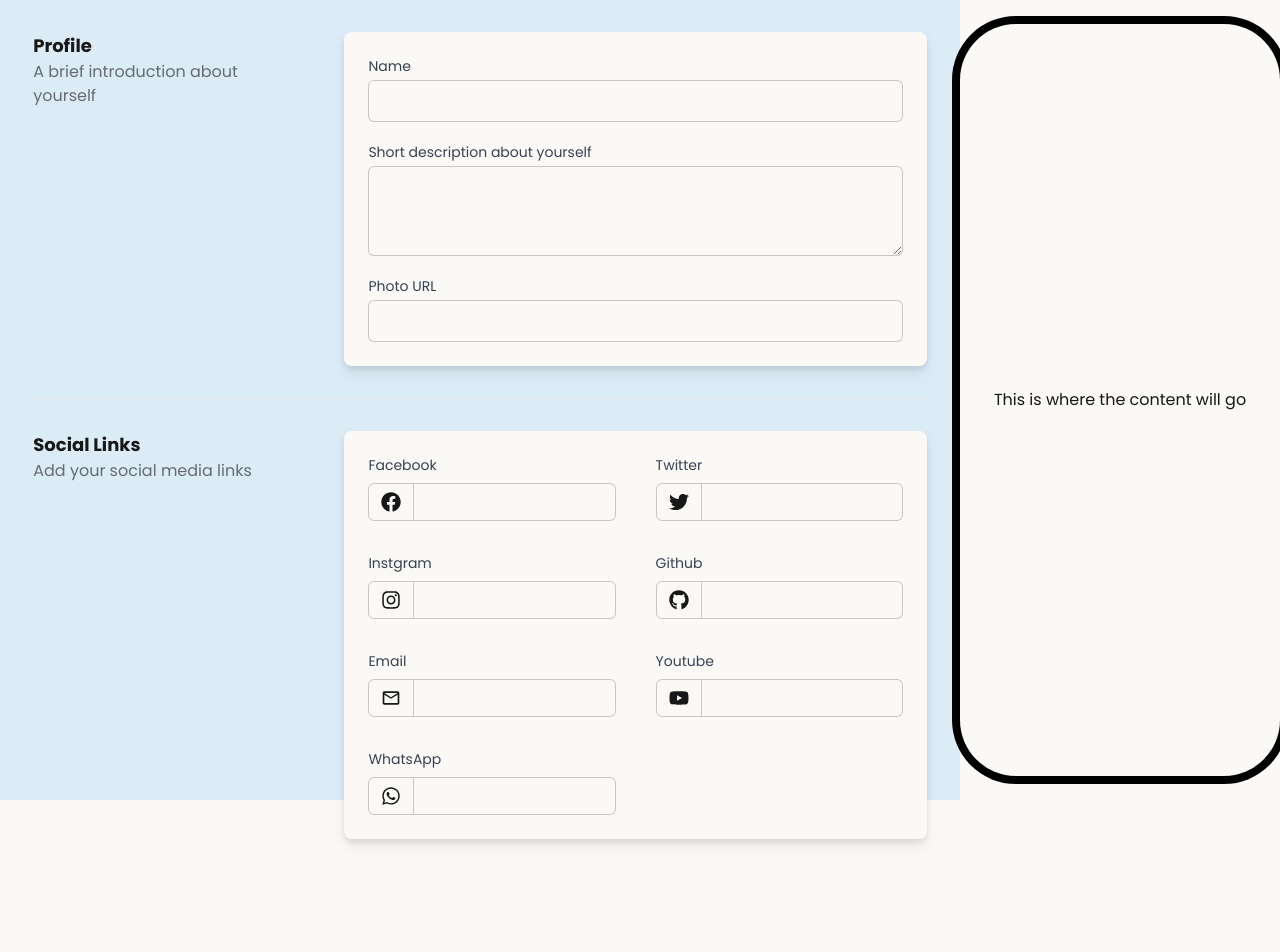
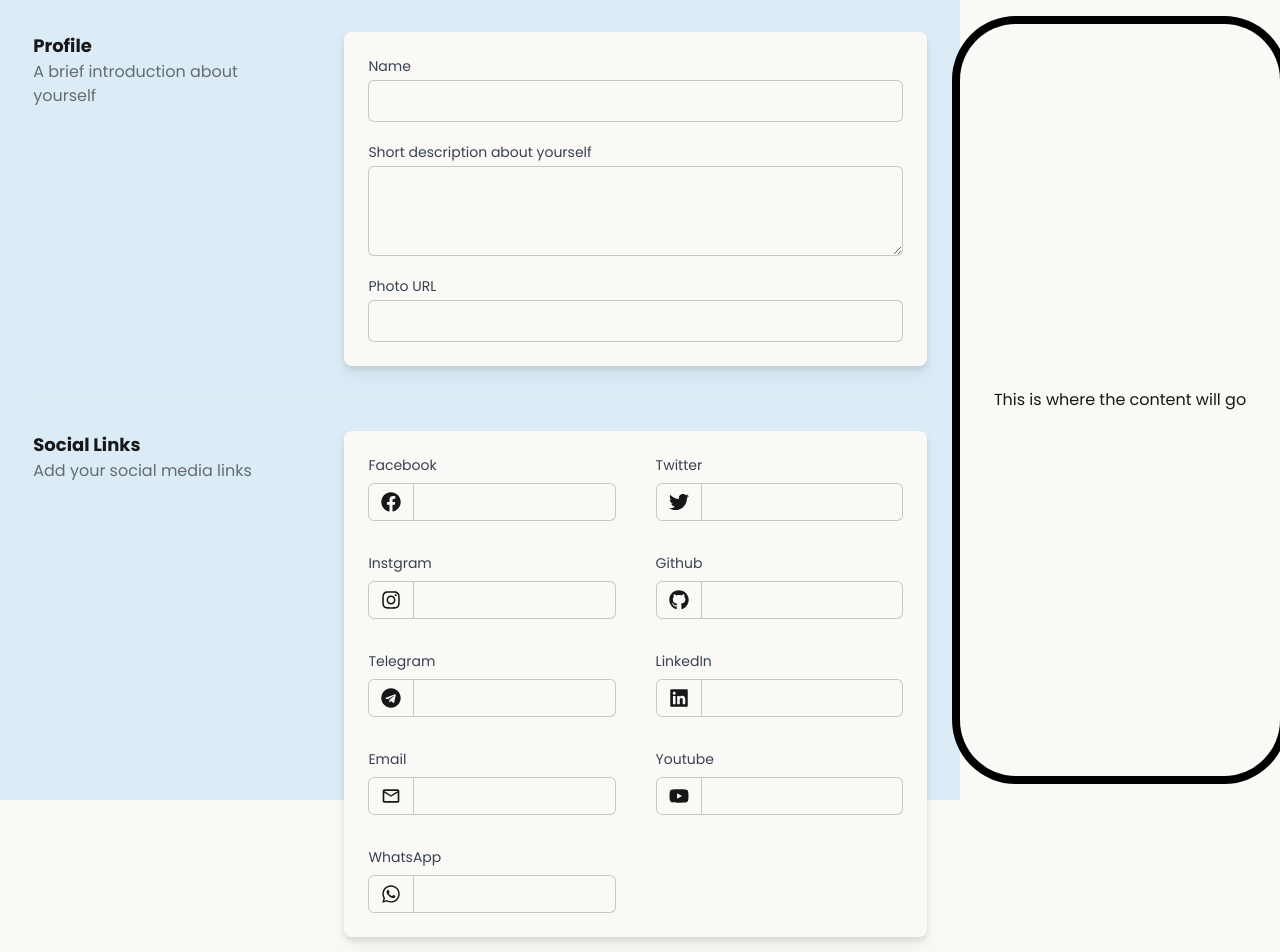
Before and after one commit to muhkyle17/creator-social-profile, a Next.js app: page / in a window 1280 px wide. Shown: the top 952 px of the page. Before the commit the page ends 871 px from the top, so only its background shows below. Built offline with nearby package versions, Linux system fonts and the light colour scheme.

Commit message:
Add telegram and linkedin

```diff
--- a/src/app/components/SocialLinks.jsx
+++ b/src/app/components/SocialLinks.jsx
@@ -29,6 +29,10 @@ const SocialLinks = () => {
           <SocialLink inputName='github' labelName='Github' icon={<FaGithub />} />
         </div>
         <div className='flex flex-row gap-10 justify-between'>
+          <SocialLink inputName='telegram' labelName='Telegram' icon={<FaTelegram />} />
+          <SocialLink inputName='linked' labelName='LinkedIn' icon={<FaLinkedin />} />
+        </div>
+        <div className='flex flex-row gap-10 justify-between'>
           <SocialLink inputName='email' labelName='Email' icon={<MdOutlineMailOutline />} />
           <SocialLink inputName='youtube' labelName='Youtube' icon={<FaYoutube />} />
         </div>
```
